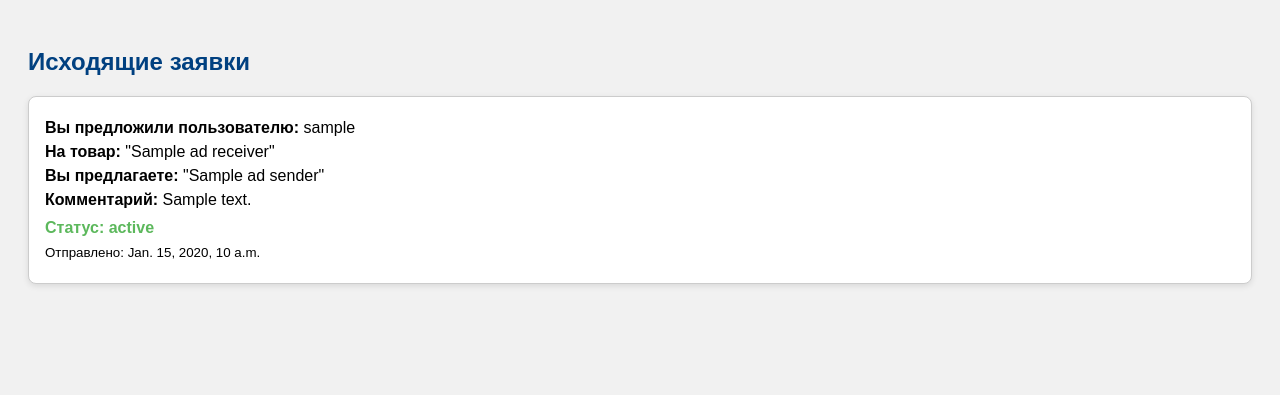
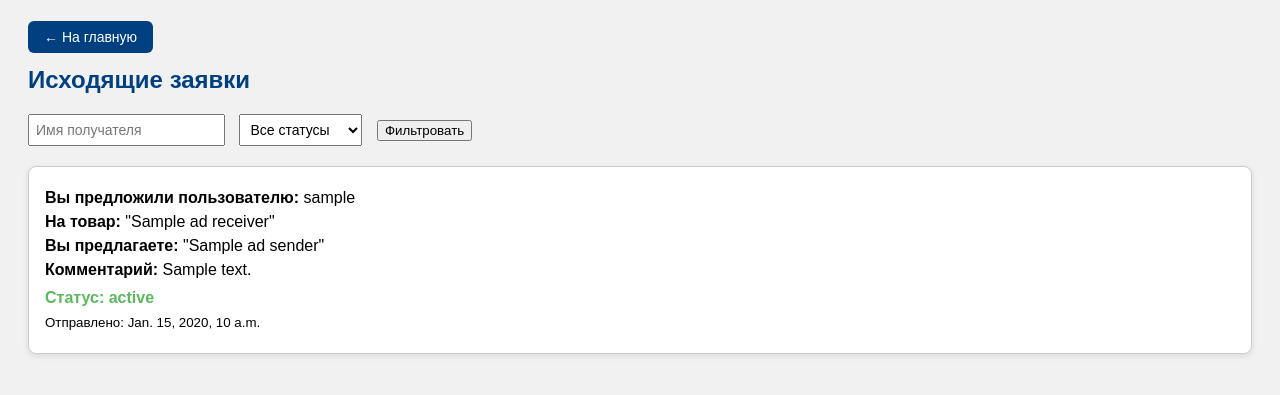
Before and after one commit to BogdanMalashuk/django-exchange-platform, a Django app: template exchanger/ads/templates/proposals/outgoing.html in a window 1280 px wide. Shown: the top 395 px of the page. Run offline with Django 5.2, Linux system fonts and the light colour scheme; the template is opened without the code that fills it: most values are stand-ins (such as "Sample title", 1, 10 or a date in 2020); parts of the project's set-up code (start-up, migrations or seed data) failed here and were passed over.

Commit message:
filtering fields was added

```diff
--- a/exchanger/ads/templates/proposals/outgoing.html
+++ b/exchanger/ads/templates/proposals/outgoing.html
@@ -9,11 +9,32 @@
             background-color: #f1f1f1;
             padding: 20px;
         }
-
         h2 {
             color: #004080;
         }
-
+        .nav {
+            margin-bottom: 20px;
+        }
+        .nav a {
+            text-decoration: none;
+            background-color: #004080;
+            color: white;
+            padding: 8px 16px;
+            border-radius: 6px;
+            font-size: 14px;
+            transition: background-color 0.3s ease;
+        }
+        .nav a:hover {
+            background-color: #0066cc;
+        }
+        .filter-form {
+            margin-bottom: 20px;
+        }
+        .filter-form input, .filter-form select {
+            padding: 6px;
+            margin-right: 10px;
+            font-size: 14px;
+        }
         .proposal-card {
             background: #fff;
             border: 1px solid #ccc;
@@ -22,31 +43,41 @@
             margin-bottom: 20px;
             box-shadow: 0 2px 6px rgba(0, 0, 0, 0.1);
         }
-
         .proposal-card p {
             margin: 6px 0;
         }
-
         .proposal-card .status {
             margin-top: 10px;
             font-weight: bold;
         }
-
         .proposal-card .status.pending {
             color: #f0ad4e;
         }
-
         .proposal-card .status.accepted {
             color: #5cb85c;
         }
-
         .proposal-card .status.rejected {
             color: #d9534f;
         }
     </style>
 </head>
 <body>
+    <div class="nav">
+        <a href="{% url 'ad_list' %}">← На главную</a>
+    </div>
+
     <h2>Исходящие заявки</h2>
+
+    <form method="get" class="filter-form">
+        <input type="text" name="receiver" placeholder="Имя получателя" value="{{ request.GET.receiver }}">
+        <select name="status">
+            <option value="">Все статусы</option>
+            <option value="pending" {% if request.GET.status == 'pending' %}selected{% endif %}>В ожидании</option>
+            <option value="accepted" {% if request.GET.status == 'accepted' %}selected{% endif %}>Принятые</option>
+            <option value="rejected" {% if request.GET.status == 'rejected' %}selected{% endif %}>Отклонённые</option>
+        </select>
+        <button type="submit">Фильтровать</button>
+    </form>
 
     {% if proposals %}
         {% for proposal in proposals %}
```
